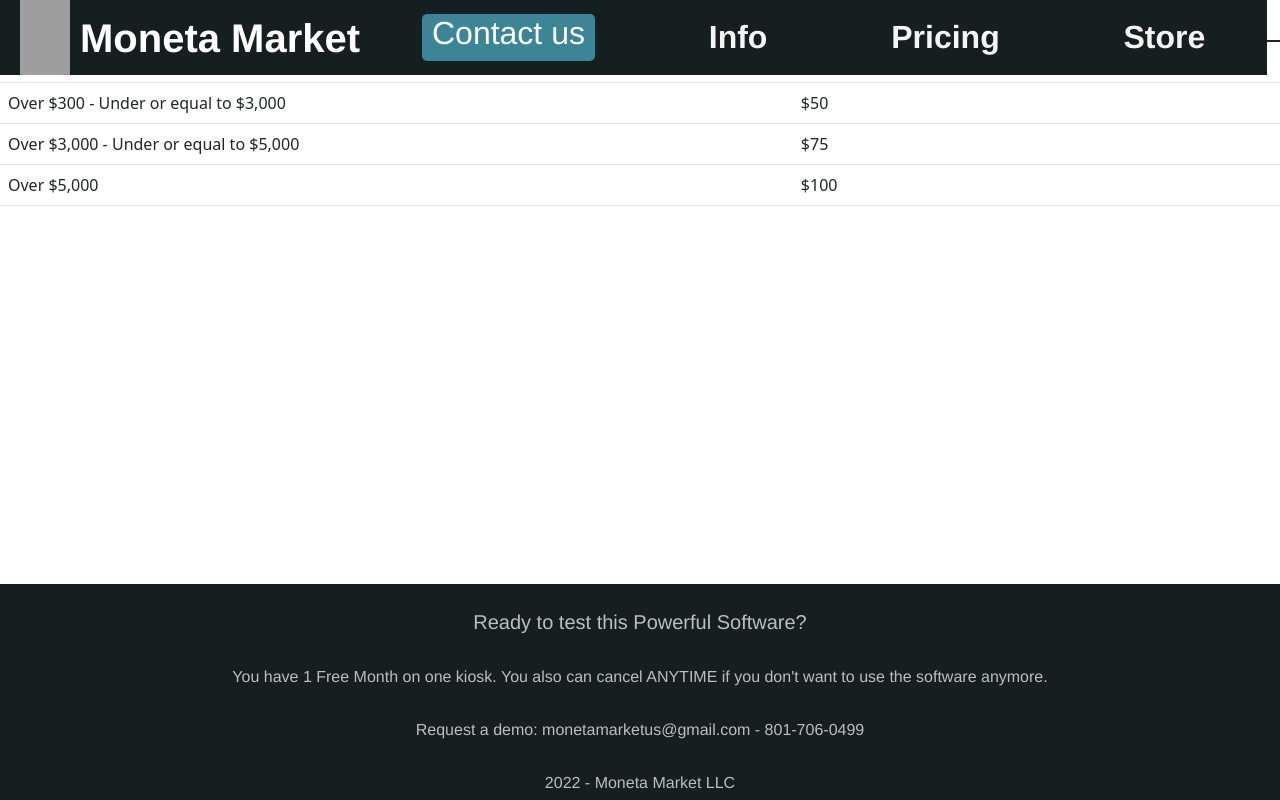
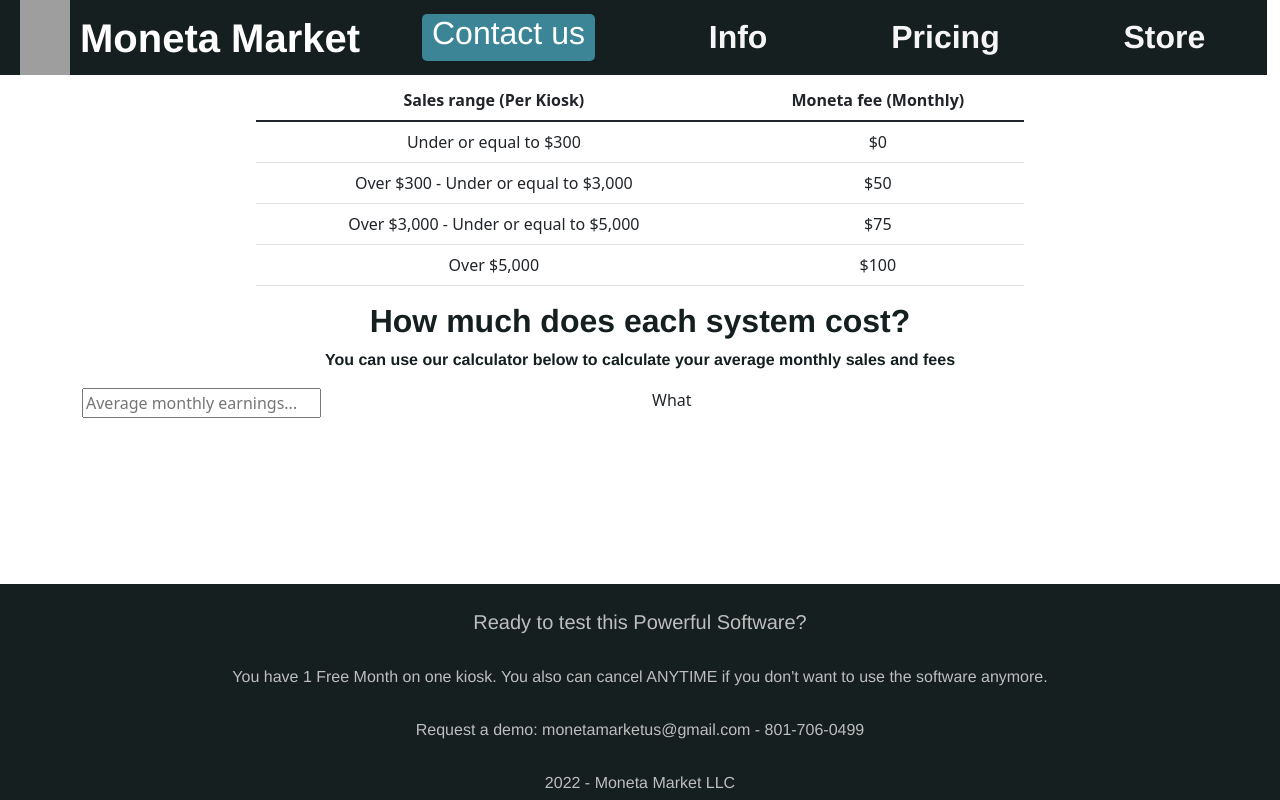
Before and after one commit to Lua19/Moneta, an Angular app: page /price in a window 1280 px wide. Built offline with nearby package versions, Linux system fonts and the light colour scheme; grey boxes are pictures that could not be loaded.

Commit message:
Added monthly earnings input

```diff
--- a/src/app/Pages/price-page/price-page.component.css
+++ b/src/app/Pages/price-page/price-page.component.css
@@ -0,0 +1,19 @@
+.table{
+    width: 60%;
+    margin-top: 80px;
+    margin-left: auto;
+    margin-right: auto;
+    text-align: center;
+}
+.title-text1{
+    color: #151f20;
+    font-family: 'Montserrat', "Helvetica", Arial, sans-serif;
+    font-weight: 600;
+    text-align: center;
+}
+.text-space1{
+    color: #151f20;
+    font-family: 'Montserrat', "Helvetica", Arial, sans-serif;
+    font-weight: 600;
+    text-align: center;
+}
--- a/src/app/Pages/price-page/price-page.component.html
+++ b/src/app/Pages/price-page/price-page.component.html
@@ -1,7 +1,7 @@
 <table class="table">
     <thead>
       <tr>
-        <th scope="col">Sales range (Pero kiosk)</th>
+        <th scope="col">Sales range (Per Kiosk)</th>
         <th scope="col">Moneta fee (Monthly)</th>
       </tr>
     </thead>
@@ -24,3 +24,12 @@
       </tr>
     </tbody>
   </table>
+
+  <div class="container">
+    <h2 class="title-text1">How much does each system cost? </h2>
+    <p class="text-space1">You can use our calculator below to calculate your average monthly sales and fees</p>
+    <div class="row">
+      <div class="col"><input type="number " placeholder="Average monthly earnings..."></div>
+      <div class="col">What</div>
+    </div>
+  </div>
```
